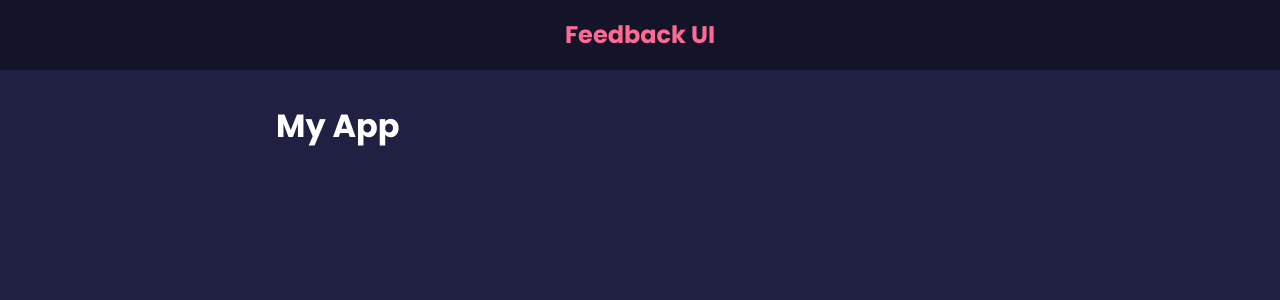
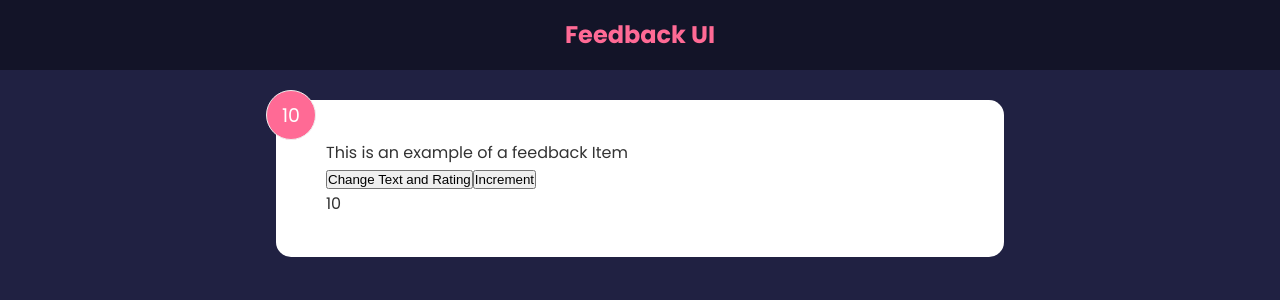
Before and after one commit to techstackmedia/react-front-to-back, a React (Create React App) app: page / in a window 1280 px wide. Shown: the top 300 px of the page. Built offline with nearby package versions, Linux system fonts and the light colour scheme.

Commit message:
update README.md file
Co-authored-by: Bello Osagie <osagienoah04@gmail.com>

```diff
--- a/src/App.js
+++ b/src/App.js
@@ -1,12 +1,12 @@
+import FeedbackItem from './components/FeedbackItem'
 import Header from './components/Header'
 
 const App = () => {
   return (
     <>
-      {/* <Header bgColor='blue' textColor='red' /> */}
       <Header />
       <div className='container'>
-        <h1>My App</h1>
+        <FeedbackItem />
       </div>
     </>
   )
--- /dev/null
+++ b/src/components/FeedbackItem.jsx
@@ -0,0 +1,35 @@
+import { useState } from 'react';
+
+const FeedbackItem = () => {
+  const [rating, setRating] = useState(10);
+  const [text, setText] = useState('This is an example of a feedback Item');
+  const [increment, setIncrement] = useState(10);
+
+  const handleClick = () => {
+    // rating = 7 or text = 'This text is updated' will not work because state in React is immutable.
+    // That is it can't be directly changed, it has to be reset
+    setRating(7);
+    setText('This text is updated');
+  };
+
+  const handleClickIncrement = () => {
+    // if you need access to the previous state for example in the case of incrementing values
+    setIncrement((prevState) => {
+      return prevState + 1;
+    });
+  };
+
+  return (
+    <div className='card'>
+      {/* <div className="num-display">10</div>
+      <div className="text-display">This is an example of a feedback Item</div> */}
+      <div className='num-display'>{rating}</div>
+      <div className='text-display'>{text}</div>
+      <button onClick={handleClick}>Change Text and Rating</button>
+      <button onClick={handleClickIncrement}>Increment</button>
+      <div className='text-display'>{increment}</div>
+    </div>
+  );
+};
+
+export default FeedbackItem;
```
Also changed, not shown: src/components/Header.jsx (+1 -7 lines), 1 other file (tests, documents, lock files or other folders).
